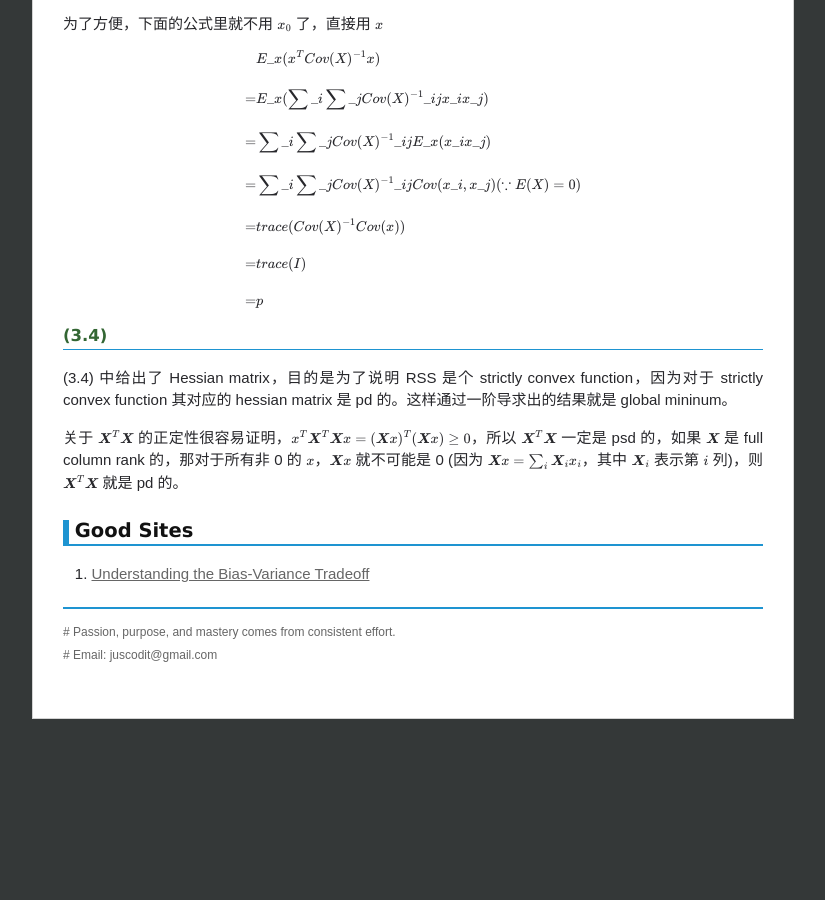
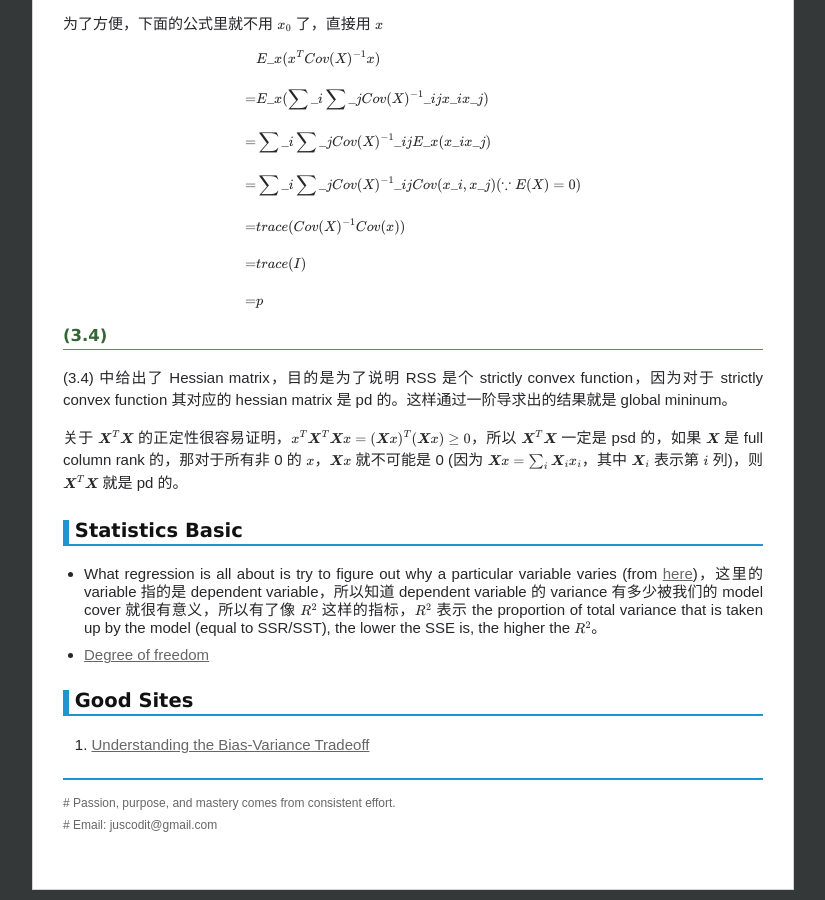
Before and after one commit to chenrushan/chenrushan.github.io, a Jekyll site: the page built from _posts/2014-04-28-esl-note.markdown, in a window 1280 px wide and 900 px high, scrolled down 1822 px. Shown: the whole window, without its empty margins (227-1052 px from the left). Built offline with Jekyll 4.4.1, drawn with Linux system fonts in a browser that asks for light colours; Markdown is read by kramdown in place of the engine named in the settings; formulas are drawn with MathJax 3; before the commit the page ends 2551 px from its top, so only the background shows below that.

Commit message:
[esl]: update

```diff
--- a/_posts/2014-04-28-esl-note.markdown
+++ b/_posts/2014-04-28-esl-note.markdown
@@ -114,6 +114,12 @@ $$
 
 关于 $\boldsymbol{X}^T\boldsymbol{X}$ 的正定性很容易证明，$x^T\boldsymbol{X}^T\boldsymbol{X}x = (\boldsymbol{X}x)^T (\boldsymbol{X}x) \geq 0$，所以 $\boldsymbol{X}^T\boldsymbol{X}$ 一定是 psd 的，如果 $\boldsymbol{X}$ 是 full column rank 的，那对于所有非 0 的 $x$，$\boldsymbol{X}x$ 就不可能是 0 (因为 $\boldsymbol{X}x = \sum\_{i} \boldsymbol{X}\_i x\_i$，其中 $\boldsymbol{X}\_i$ 表示第 $i$ 列)，则 $\boldsymbol{X}^T\boldsymbol{X}$ 就是 pd 的。
 
+### Statistics Basic
+
+* What regression is all about is try to figure out why a particular variable varies (from [here](https://www.youtube.com/watch?v=aq8VU5KLmkY))，这里的 variable 指的是 dependent variable，所以知道 dependent variable 的 variance 有多少被我们的 model cover 就很有意义，所以有了像 $R^2$ 这样的指标，$R^2$ 表示 the proportion of total variance that is taken up by the model (equal to SSR/SST), the lower the SSE is, the higher the $R^2$。
+
+* [Degree of freedom](https://www.youtube.com/watch?v=4otEcA3gjLk)
+
 ### Good Sites
 
 1. [Understanding the Bias-Variance Tradeoff](http://scott.fortmann-roe.com/docs/BiasVariance.html)
```
